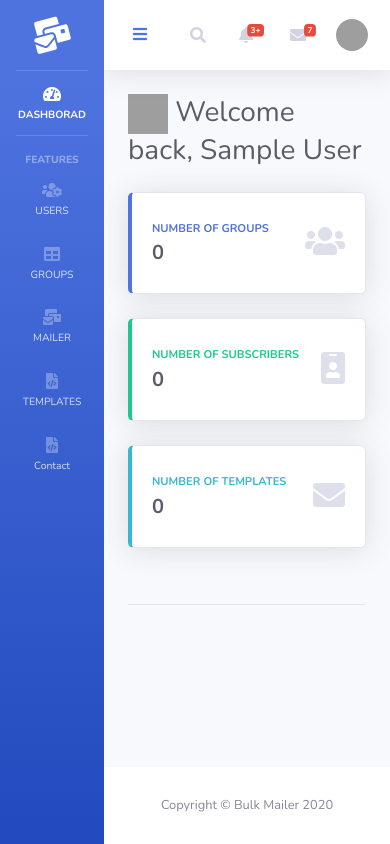
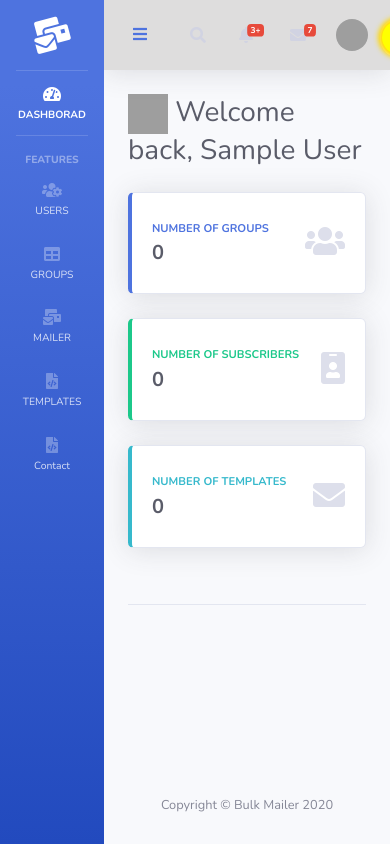
Before and after one commit to vigneshshettyin/Bulk-Mailer, a Flask app: page /dashboard in a window 390 px wide. Run offline with Flask 2, Linux system fonts and the light colour scheme; the visitor is signed in with stand-in values (Sample User, id 1); data comes from the database, SQL or seed files in the repository; data that the repository does not hold is empty; some libraries are stand-ins or nearby versions; grey boxes are pictures that could not be loaded.

Commit message:
added darmode to dashboard

```diff
--- a/templates/base.html
+++ b/templates/base.html
@@ -30,6 +30,121 @@
     <!-- Include SweetAlert2 -->
     <script src="https://cdn.jsdelivr.net/npm/sweetalert2@10"></script>
     <script src="https://unpkg.com/sweetalert/dist/sweetalert.min.js"></script>
+    <style>
+
+    .navbar
+    {
+        background-color:#dedddd;
+    }
+    .theme-light .h3
+    {
+        color:black;
+    }
+    .switch {
+    position: relative;
+    display: inline-block;
+    width: 3.8rem;
+    z-index: 10;
+    height: 2.1rem;
+    margin-bottom: 0;
+        top: 18px;
+    }
+
+/*   // Hide checkbox
+ */
+.switch input {
+  opacity: 0;
+  width: 0;
+  height: 0;
+}
+
+/*   // The slider
+   */
+.slider2 {
+  position: absolute;
+  cursor: pointer;
+  top: 0;
+  left: 0;
+  right: 0;
+  bottom: 0;
+  background-color: #fff;
+  transition: 0.4s ease-in-out;
+}
+
+/*
+  // Design of slider for light mode
+ */
+.slider2:before {
+  position: absolute;
+  content: "";
+  height: 23px;
+  width: 23px;
+  left: 6px;
+  bottom: 6px;
+  background-color: yellow;
+  box-shadow: 0px 0px 5px 4px #ffd900;
+  transition: 0.4s;
+}
+
+/*   // When theme is dark, background is dark */
+.theme-dark .slider2 {
+  background-color: #3a2864;
+}
+
+/*    // If theme is dark, but slider is to the left, move it to the right and turn it into a moon
+ */
+.theme-dark .slider2:before {
+  transform: translateX(26px);
+  height: 3px;
+  width: 3px;
+  background-color: lightgrey;
+  bottom: 15px;
+  left: 10px;
+  box-shadow: 10px -7px 0px 1px lightgrey, -4px -8px 0px 0px lightgrey, 6px 6px 0px 1px lightgrey, 5px -1px 5px 13px white, 5px -1px 0px 12px white;
+}
+
+/* Rounded sliders */
+.slider2.round {
+  border-radius: 34px;
+}
+
+.slider2.round:before {
+  border-radius: 50%;
+}
+
+/* On screens that are 992px or less, set the background color to blue */
+@media screen and (max-width: 992px) {
+  .switch{
+    width: 5rem;
+    height: 2.5rem;
+  }
+  .theme-dark .slider2:before {
+    transform: translateX(26px);
+    height: 10px;
+    width: 10px;
+    background-color: lightgrey;
+    bottom: 15px;
+    left: 25px;
+  }
+  .slider2:before {
+    position: absolute;
+    content: "";
+    height: 33px;
+    width: 33px;
+    left: 2px;
+    bottom: 4px;
+    background-color: yellow;
+    box-shadow: 0px 0px 5px 4px #ffd900;
+    transition: 0.4s;
+}
+}
+
+.theme-dark #content , .theme-dark .sticky-footer
+{
+    background-color:black;
+    color:#fff;
+}
+    </style>
 </head>
 
 <body id="page-top">
@@ -116,7 +231,7 @@
             <div id="content">
 
                 <!-- Topbar -->
-                <nav class="navbar navbar-expand navbar-light bg-white topbar mb-4 static-top shadow">
+                <nav class="navbar navbar-expand navbar-light topbar mb-4 static-top shadow">
 
                     <!-- Sidebar Toggle (Topbar) -->
                     <button id="sidebarToggleTop" class="btn btn-link d-md-none rounded-circle mr-3">
@@ -186,7 +301,7 @@
                                         </div>
                                     </div>
                                     <div>
-                                        <div class="small text-gray-500">December 12, 2019</div>
+                                        <div class="small text-500">December 12, 2019</div>
                                         <span class="font-weight-bold">A new monthly report is ready to download!</span>
                                     </div>
                                 </a>
@@ -197,7 +312,7 @@
                                         </div>
                                     </div>
                                     <div>
-                                        <div class="small text-gray-500">December 7, 2019</div>
+                                        <div class="small text-500">December 7, 2019</div>
                                         $290.29 has been deposited into your account!
                                     </div>
                                 </a>
@@ -313,7 +428,13 @@
                                 </a>
                             </div>
                         </li>
-
+                         <li class="nav-item">
+                            <!-- toggle button -->
+                        <label id ="switch" class="switch">
+                        <input type="checkbox" onchange="toggleTheme()" id="slider">
+                        <span class="slider2 round"></span>
+                        </label>
+                        </li>
                     </ul>
 
                 </nav>
@@ -329,7 +450,7 @@
             <!-- End of Main Content -->
 
             <!-- Footer -->
-            <footer class="sticky-footer bg-white">
+            <footer class="sticky-footer">
                 <div class="container my-auto">
                     <div class="copyright text-center my-auto">
                         <span>Copyright &copy; Bulk Mailer 2020</span>
@@ -400,6 +521,7 @@
     });
     }
   </script>
+<script src="/static/js/darkmode.js"></script>
 </body>
 
 </html>
--- a/templates/group_list.html
+++ b/templates/group_list.html
@@ -2,7 +2,7 @@
 <!-- Begin Page Content -->
 <div class="container-fluid">
   <!-- Page Heading -->
-  <h1 class="h3 mb-2 text-gray-800">GROUPS LIST</h1>
+  <h1 class="h3 mb-2">GROUPS LIST</h1>
   <!-- DataTales Example -->
   <div class="card shadow mb-4">
     <div class="card-header py-3">
--- a/templates/landing.html
+++ b/templates/landing.html
@@ -199,6 +199,7 @@ a
 }
 
 
+/* css for wave */
 svg {
   width:100%;
 }
--- a/templates/user_list.html
+++ b/templates/user_list.html
@@ -3,7 +3,7 @@
 <div class="container-fluid">
 
     <!-- Page Heading -->
-    <h1 class="h3 mb-2 text-gray-800">USERS LIST</h1>
+    <h1 class="h3 mb-2">USERS LIST</h1>
 
     <!-- DataTales Example -->
     <div class="card shadow mb-4">
```
